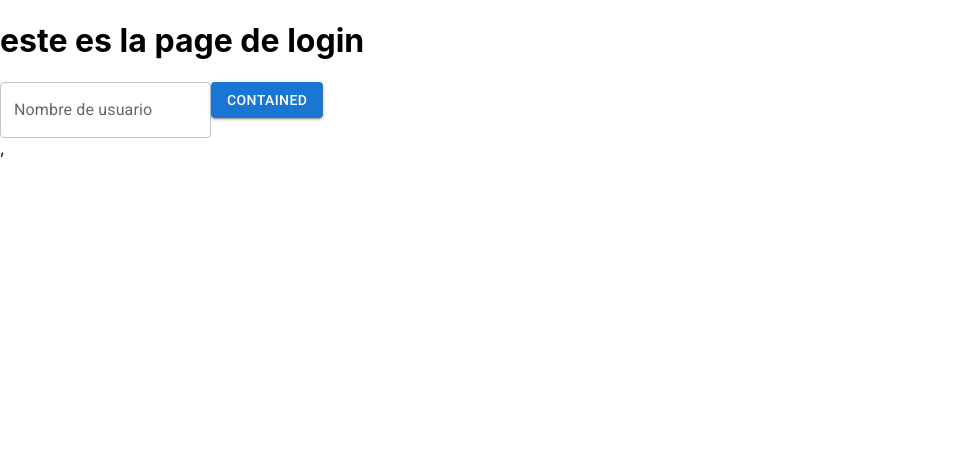
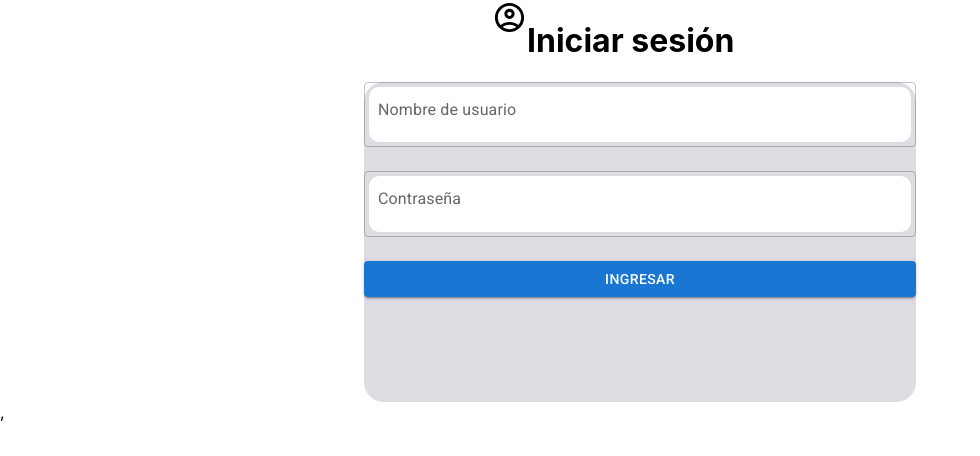
Before and after one commit to daveshb/tu-venta-frontend, a React (Create React App) app: page / in a window 1280 px wide. Shown: the top 456 px of the page, without its empty margins (0-980 px from the left). Built offline with nearby package versions, Linux system fonts and the light colour scheme.

Commit message:
Login funcional con user quemado

```diff
--- a/package.json
+++ b/package.json
@@ -5,6 +5,7 @@
   "dependencies": {
     "@emotion/react": "^11.7.1",
     "@emotion/styled": "^11.6.0",
+    "@mui/icons-material": "^5.4.2",
     "@mui/material": "^5.4.2",
     "@testing-library/jest-dom": "^5.16.2",
     "@testing-library/react": "^12.1.2",
@@ -13,6 +14,7 @@
     "react-dom": "^17.0.2",
     "react-router-dom": "^6.2.1",
     "react-scripts": "5.0.0",
+    "sass": "^1.49.7",
     "web-vitals": "^2.1.4"
   },
   "scripts": {
--- a/src/index.css
+++ b/src/index.css
@@ -5,6 +5,7 @@ body {
     sans-serif;
   -webkit-font-smoothing: antialiased;
   -moz-osx-font-smoothing: grayscale;
+
 }
 
 code {
--- a/src/pages/login/Login.jsx
+++ b/src/pages/login/Login.jsx
@@ -1,16 +1,109 @@
-import React from 'react';
+import React, { useEffect, useState } from 'react';
 import TextField from '@mui/material/TextField';
 import Button from '@mui/material/Button';
 import { useNavigate } from "react-router-dom";
+// import CssBaseline from '@mui/material/CssBaseline';
+import Box from '@mui/material/Box';
+import Container from '@mui/material/Container';
+import Stack from '@mui/material/Stack';
+// import { AccessAlarm, JoinLeftSharp, ThreeDRotation } from '@mui/icons-material';
+import AccountCircleOutlinedIcon from '@mui/icons-material/AccountCircleOutlined';
+import './styles.scss';
+
 
 const Login = () => {
   const navigate = useNavigate();
 
+  const [message, setMessage] =useState("");
+  const [logState, setLogState ]= useState(false);
+  const[formState, setFormState]= useState ({
+    name: '',
+    password: '',
+
+  });
+
+   const {name, password}=formState;
+
+  const handleImputChange = ({target}) =>{
+
+    setFormState({
+      ...formState,
+      [target.name]: target.value
+    });
+  }
+
+  useEffect(()=>{
+    if(name=="david" && password=="1234"){
+      navigate("/home")
+    }else if(logState){
+
+      console.log("No es posible loguear")
+      setLogState(false)
+      setMessage("Usuario o contraseña incorrecto")
+      setTimeout(() => {
+          setMessage("")
+      }, 2000);
+    }
+  },  [logState]);
+
+  useEffect(()=>{
+    if((logState) && (name=="" || password=="")){
+      setMessage("Todos los campos son obligatorios")
+    }
+  },[logState])
+
   return(
     <>
-    <div><h1>este es la page de login</h1></div>
-    <div><TextField  id="outlined-basic" label="Nombre de usuario" variant="outlined" />
-    <Button onClick={()=>navigate("/home")} variant="contained">Contained</Button></div>
+      {/* <CssBaseline  / > */}
+
+      <Container maxWidth="sm">
+       <div className='header'>
+        <AccountCircleOutlinedIcon className='icon' fontSize="large" />
+        <h1>Iniciar sesión</h1>
+      </div>
+
+
+        <Box className='box' sx={{ bgcolor: '#DFDBE2', height: '40vh' }} >
+          <Stack spacing={3}>
+           <TextField
+            id="outlined-basic"
+            name="name"
+            label="Nombre de usuario"
+            variant="outlined"
+            type="text"
+            placeholder="User"
+            value={name}
+            onChange={handleImputChange}
+            autoComplete="off"
+
+            />
+
+           <TextField
+            id="outlined-basic"
+            name='password'
+            label="Contraseña"
+            variant="outlined"
+            type="password"
+            placeholder="****"
+            value={password}
+            onChange={handleImputChange}
+            autoComplete="off"
+
+            />
+           <Button
+            onClick={()=>setLogState(true)}
+
+              variant="contained"
+
+            >Ingresar</Button>
+
+            <h2 className='incorrect'>{message}</h2>
+
+
+        </Stack>
+        </Box>
+
+      </Container>
     </>
   )
 }
--- a/src/pages/login/styles.scss
+++ b/src/pages/login/styles.scss
@@ -0,0 +1,33 @@
+
+
+h1{
+    text-align: center;
+}
+
+#outlined-basic{
+    background-color: white;
+
+    padding-top: 1rem;
+    margin: 5px;
+    border-radius: 10px;
+}
+
+.header{
+    text-align: center;
+    display: flex;
+    flex-direction: row;
+
+}
+.icon{
+    margin-left: 8rem;
+
+}
+
+.box{
+    border-radius: 20px;
+}
+
+.incorrect{
+    text-align: center;
+    color: red;
+}
```
Also changed, not shown: 1 other file (tests, documents, lock files or other folders).
